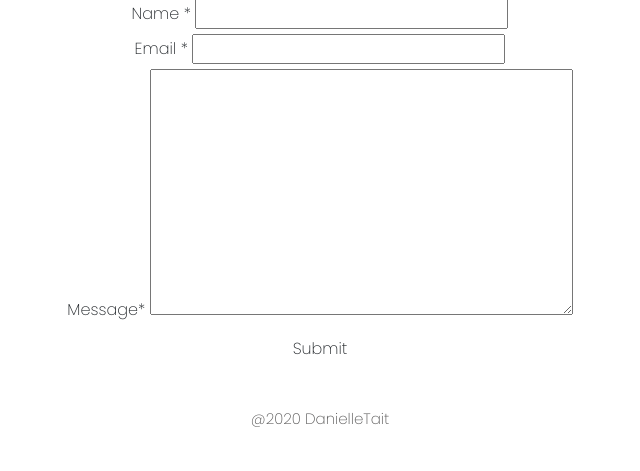
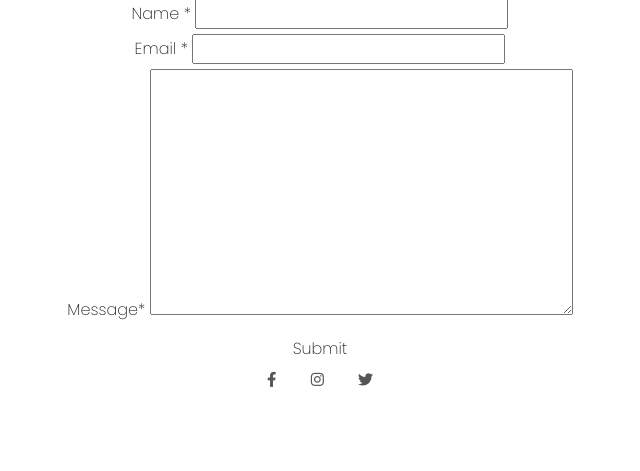
Before and after one commit to Taitdanielle/Gynnie, a Flask app: page /contact in a window 1280 px wide. Shown: the part 83-554 px from the top of the page, without its empty margins (320-960 px from the left). Run offline with Flask 2, Linux system fonts and the light colour scheme; some libraries are stand-ins or nearby versions.

Commit message:
added link for font and removed footer

```diff
--- a/templates/layout/base.html
+++ b/templates/layout/base.html
@@ -7,6 +7,7 @@
 	<meta http-equiv="X-UA-Compatible" content="ie=edge">
 	<link rel="stylesheet" href="https://cdnjs.cloudflare.com/ajax/libs/twitter-bootstrap/4.5.0/css/bootstrap.min.css">
 	<link rel="stylesheet" href="https://cdnjs.cloudflare.com/ajax/libs/font-awesome/5.13.0/css/all.min.css">
+    <link href="https://fonts.googleapis.com/css2?family=Poppins:wght@200&display=swap" rel="stylesheet">
 	<link rel="stylesheet" href="{{url_for('static', filename='css/style.css')}}">
 	<title>Title</title>
 </head>
@@ -44,39 +45,8 @@
 	{% block content %}
 	{% endblock %}
 
-	<!-- Footer -->
-	<footer class="container-fluid text-center">
-		<div id="footer-details" class="row">
-			<div class="col-sm-12">
-				<ul class="list-inline social-links">
-					<li class="list-inline-item">
-						<a target="_blank" rel="noopener" href="https://www.facebook.com">
-							<i class="fa fa-facebook" aria-hidden="true"></i>
-							<span class="sr-only">Facebook</span>
-						</a>
-					</li>
-					<li class="list-inline-item">
-						<a target="_blank" rel="noopener" href="https://www.twitter.com">
-							<i class="fa fa-twitter" aria-hidden="true"></i>
-							<span class="sr-only">Twitter</span>
-						</a>
-					</li>
-					<li class="list-inline-item">
-						<a target="_blank" rel="noopener" href="https://www.instagram.com">
-							<i class="fa fa-instagram " aria-hidden="true"></i>
-							<span class="sr-only">Instagram</span>
-						</a>
-					</li>
-				</ul>
-				<!-- Linked to github -->
-				<div class="col-12 text-center small">
-					<a href="https://github.com/Taitdanielle">@2020 DanielleTait</a>
-				</div>
-			</div>
-		</div>
+    {% include 'layout/footer.html' %}
 
-	</footer>
-	<!--./footer end -->
 	<!--- scripts -->
 	<script src="https://cdnjs.cloudflare.com/ajax/libs/jquery/3.5.1/jquery.slim.min.js"></script>
 	<script src="https://cdnjs.cloudflare.com/ajax/libs/popper.js/1.16.1/umd/popper.min.js"></script>
```
